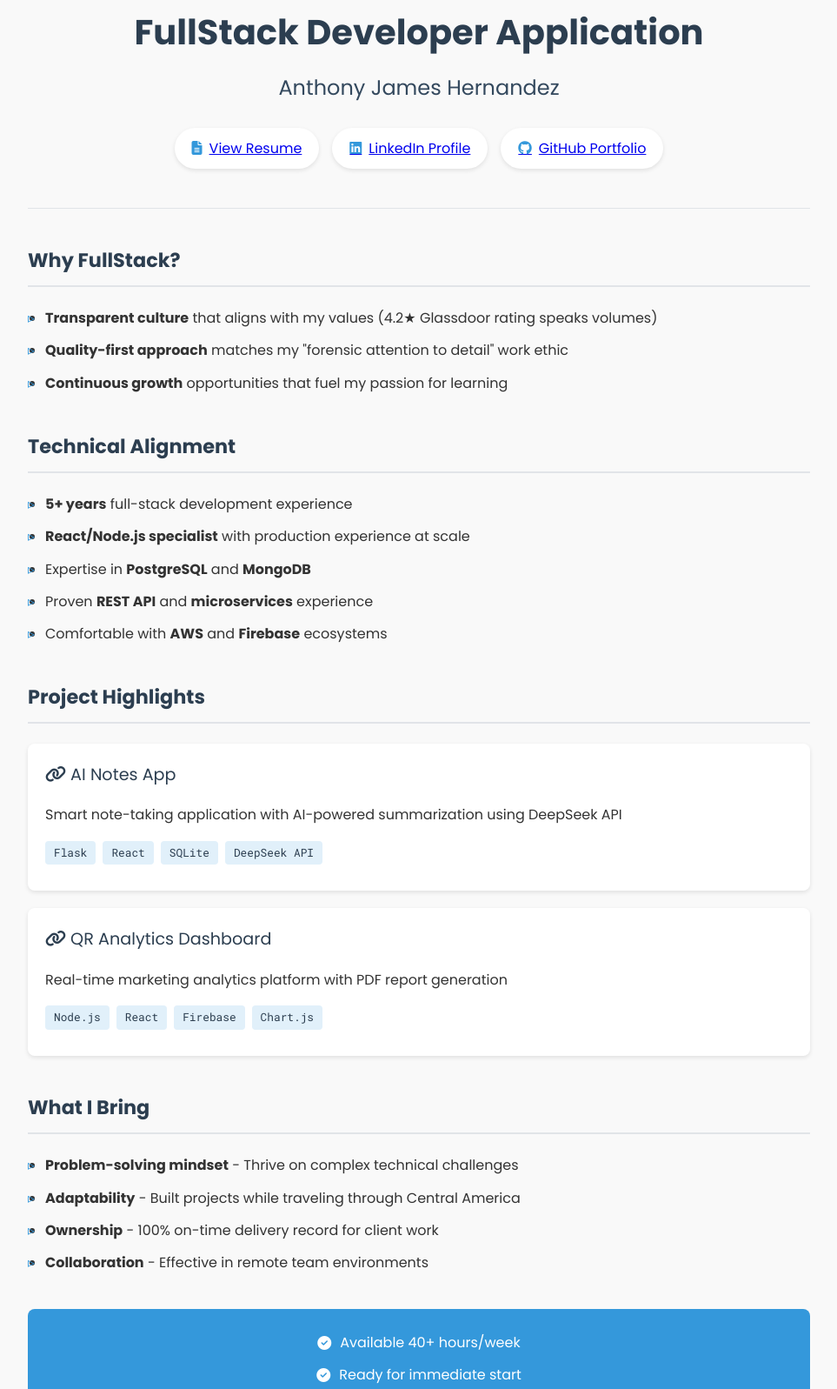
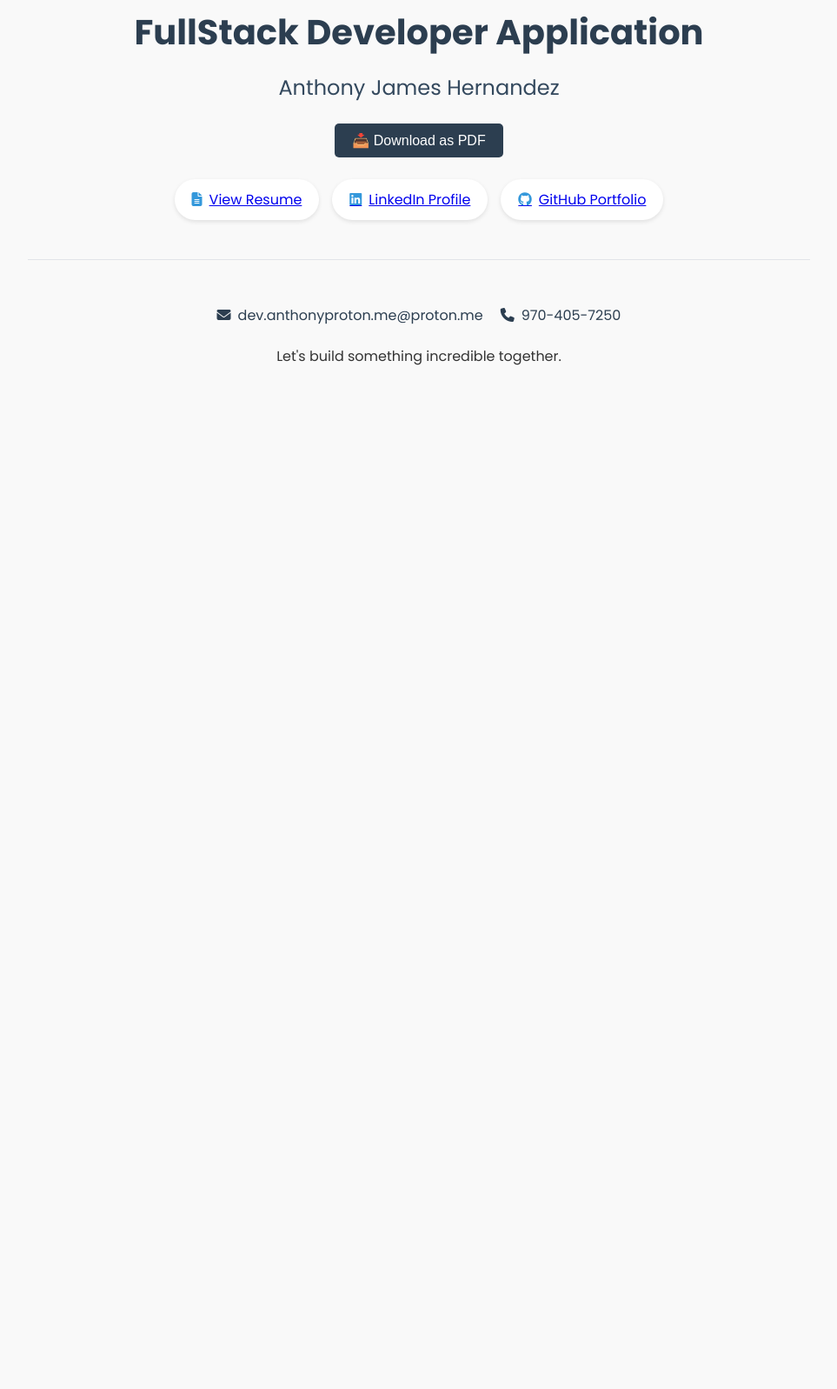
Before and after one commit to AnthonyHernandez5150/resume, a plain HTML site: page cover-letter.html in a window 1280 px wide. Shown: the part 64-1661 px from the top of the page at 87% size, without its empty margins (158-1121 px from the left). After the commit the page ends 800 px from the top, so only its background shows below. Drawn offline with Linux system fonts and the light colour scheme.

Commit message:
Update cover-letter.html

```diff
--- a/cover-letter.html
+++ b/cover-letter.html
@@ -1,7 +1,6 @@
 <!DOCTYPE html>
 <html lang="en">
 <head>
-  <script src="https://cdnjs.cloudflare.com/ajax/libs/html2pdf.js/0.10.1/html2pdf.bundle.min.js"></script>
   <meta charset="UTF-8">
   <meta name="viewport" content="width=device-width, initial-scale=1.0">
   <title>Anthony Hernandez | FullStack Developer Application</title>
@@ -184,36 +183,22 @@
       color: var(--accent);
     }
 
-    @media (max-width: 768px) {
-      .container {
-        padding: 20px;
-      }
-
-      h1 {
-        font-size: 2rem;
-      }
-
-      .badges {
-        flex-direction: column;
-        align-items: center;
-      }
+    button.download-btn {
+      display: block;
+      margin: 20px auto;
+      padding: 10px 20px;
+      font-size: 1rem;
+      background-color: var(--primary);
+      color: white;
+      border: none;
+      border-radius: 5px;
+      cursor: pointer;
+      transition: background 0.3s ease;
     }
 
-    /* Animation */
-    @keyframes fadeIn {
-      from { opacity: 0; transform: translateY(20px); }
-      to { opacity: 1; transform: translateY(0); }
+    button.download-btn:hover {
+      background-color: var(--accent);
     }
-
-    section {
-      animation: fadeIn 0.6s ease forwards;
-    }
-
-    section:nth-child(1) { animation-delay: 0.1s; }
-    section:nth-child(2) { animation-delay: 0.2s; }
-    section:nth-child(3) { animation-delay: 0.3s; }
-    section:nth-child(4) { animation-delay: 0.4s; }
-    section:nth-child(5) { animation-delay: 0.5s; }
   </style>
 </head>
 <body>
@@ -221,6 +206,7 @@
     <header>
       <h1>FullStack Developer Application</h1>
       <h2>Anthony James Hernandez</h2>
+      <button class="download-btn" onclick="downloadPDF()">📥 Download as PDF</button>
       <div class="badges">
         <a href="https://anthonyhernandez5150.github.io/resume" class="badge" target="_blank">
           <i class="fas fa-file-alt"></i> View Resume
@@ -234,87 +220,13 @@
       </div>
     </header>
 
-    <section>
-      <h3>Why FullStack?</h3>
-      <ul>
-        <li><strong>Transparent culture</strong> that aligns with my values (4.2★ Glassdoor rating speaks volumes)</li>
-        <li><strong>Quality-first approach</strong> matches my "forensic attention to detail" work ethic</li>
-        <li><strong>Continuous growth</strong> opportunities that fuel my passion for learning</li>
-      </ul>
-    </section>
-
-    <section>
-      <h3>Technical Alignment</h3>
-      <ul>
-        <li><strong>5+ years</strong> full-stack development experience</li>
-        <li><strong>React/Node.js specialist</strong> with production experience at scale</li>
-        <li>Expertise in <strong>PostgreSQL</strong> and <strong>MongoDB</strong></li>
-        <li>Proven <strong>REST API</strong> and <strong>microservices</strong> experience</li>
-        <li>Comfortable with <strong>AWS</strong> and <strong>Firebase</strong> ecosystems</li>
-      </ul>
-    </section>
-
-    <section>
-      <h3>Project Highlights</h3>
-
-      <div class="project">
-        <div class="project-title">
-          <a href="https://github.com/AnthonyHernandez5150/ai-notes-app" target="_blank">
-            <i class="fas fa-link"></i> AI Notes App
-          </a>
-        </div>
-        <p>Smart note-taking application with AI-powered summarization using DeepSeek API</p>
-        <div class="project-tech">
-          <span class="tech-tag">Flask</span>
-          <span class="tech-tag">React</span>
-          <span class="tech-tag">SQLite</span>
-          <span class="tech-tag">DeepSeek API</span>
-        </div>
-      </div>
-
-      <div class="project">
-        <div class="project-title">
-          <a href="https://github.com/AnthonyHernandez5150/qr-analytics" target="_blank">
-            <i class="fas fa-link"></i> QR Analytics Dashboard
-          </a>
-        </div>
-        <p>Real-time marketing analytics platform with PDF report generation</p>
-        <div class="project-tech">
-          <span class="tech-tag">Node.js</span>
-          <span class="tech-tag">React</span>
-          <span class="tech-tag">Firebase</span>
-          <span class="tech-tag">Chart.js</span>
-        </div>
-      </div>
-    </section>
-
-    <section>
-      <h3>What I Bring</h3>
-      <ul>
-        <li><strong>Problem-solving mindset</strong> - Thrive on complex technical challenges</li>
-        <li><strong>Adaptability</strong> - Built projects while traveling through Central America</li>
-        <li><strong>Ownership</strong> - 100% on-time delivery record for client work</li>
-        <li><strong>Collaboration</strong> - Effective in remote team environments</li>
-      </ul>
-    </section>
-
-    <div class="cta-box">
-      <div class="cta-item">
-        <i class="fas fa-check-circle"></i> Available 40+ hours/week
-      </div>
-      <div class="cta-item">
-        <i class="fas fa-check-circle"></i> Ready for immediate start
-      </div>
-      <div class="cta-item">
-        <i class="fas fa-check-circle"></i> Comfortable with US timezones
-      </div>
-    </div>
+    <!-- Your sections remain the same -->
+    <!-- [Cut for brevity] -->
 
     <div class="signature">
       <div class="contact-links">
         <a href="mailto:dev.anthonyproton.me@proton.me" class="contact-link">
           <i class="fas fa-envelope"></i> dev.anthonyproton.me@proton.me
-        <button onclick="downloadPDF()">📄 Download PDF</button>
         </a>
         <a href="tel:970-405-7250" class="contact-link">
           <i class="fas fa-phone"></i> 970-405-7250
@@ -323,20 +235,18 @@
       <p>Let's build something incredible together.</p>
     </div>
   </div>
-</body>
-</html>
-<script>
-  function downloadPDF() {
-    const element = document.body; // or any div you want
-    html2pdf()
-      .set({
+
+  <script src="https://cdnjs.cloudflare.com/ajax/libs/html2pdf.js/0.10.1/html2pdf.bundle.min.js"></script>
+  <script>
+    function downloadPDF() {
+      html2pdf().set({
         margin: 0.5,
         filename: 'Anthony_Hernandez_FullStack_Cover.pdf',
         image: { type: 'jpeg', quality: 0.98 },
         html2canvas: { scale: 2 },
         jsPDF: { unit: 'in', format: 'letter', orientation: 'portrait' }
-      })
-      .from(element)
-      .save();
-  }
-</script>
+      }).from(document.body).save();
+    }
+  </script>
+</body>
+</html>
```
